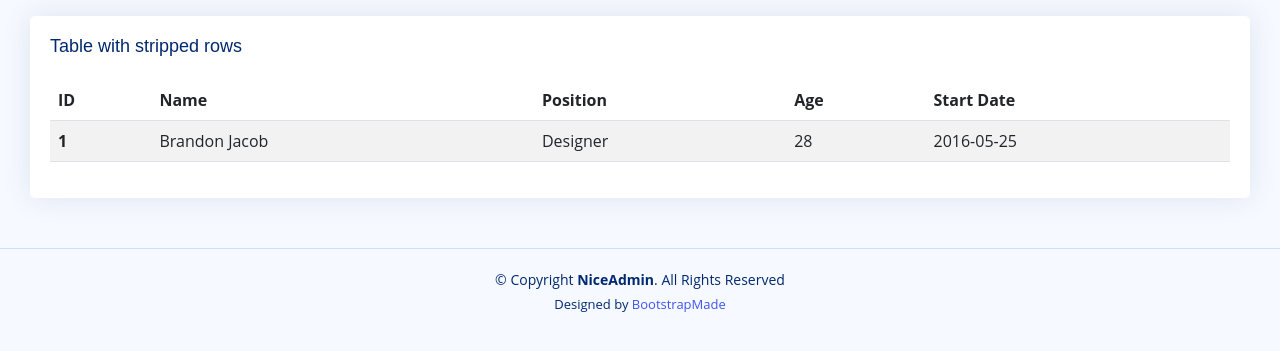
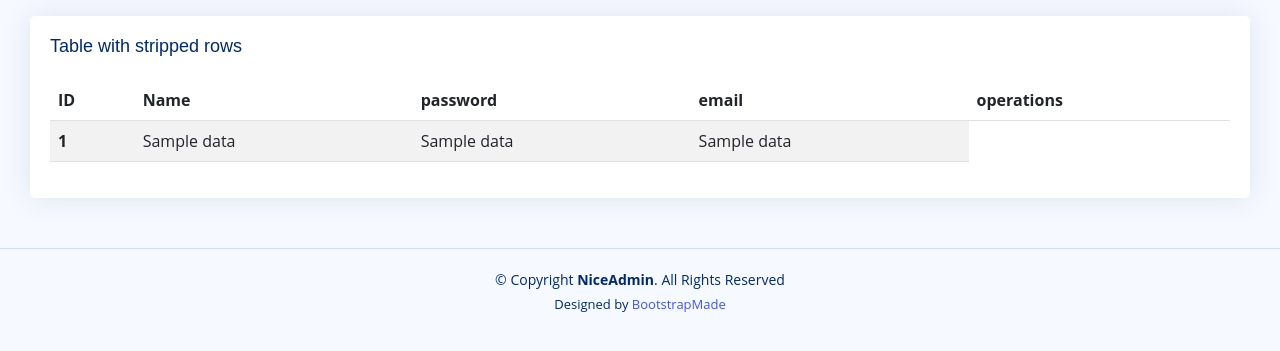
Before and after one commit to thega1/ga1, a Flask app: template templates/tables-general.html in a window 1280 px wide. Shown: the part 130-481 px from the top of the page. Run offline with Flask 2, Linux system fonts and the light colour scheme; the template is opened without the code that fills it: most values are stand-ins (such as "Sample title", 1, 10 or a date in 2020); some libraries are stand-ins or nearby versions.

Commit message:
完成了表格页面的调整

```diff
--- a/templates/tables-general.html
+++ b/templates/tables-general.html
@@ -294,19 +294,21 @@
                   <tr>
                     <th scope="col">ID</th>
                     <th scope="col">Name</th>
-                    <th scope="col">Position</th>
-                    <th scope="col">Age</th>
-                    <th scope="col">Start Date</th>
+                    <th scope="col">password</th>
+                    <th scope="col">email</th>
+                    <th scope="col">operations</th>
                   </tr>
                 </thead>
                 <tbody>
-                  <tr>
-                    <th scope="row">1</th>
-                    <td>Brandon Jacob</td>
-                    <td>Designer</td>
-                    <td>28</td>
-                    <td>2016-05-25</td>
+                {% for data in datas %}
+                    <tr>
+                    <th scope="row">{{ data[0] }}</th>
+                    <td>{{ data[1] }}</td>
+                    <td>{{ data[2] }}</td>
+                    <td>{{ data[3] }}</td>
+{#                        <td><a href="/update?id={{ user[0] }}&name={{ user[1] }}&email={{ user[2] }}&pwd={{ user[3] }}">修改</a> <a href="#">删除</a> </td>#}
                   </tr>
+                {% endfor %}
                 </tbody>
               </table>
               <!-- End Table with stripped rows -->
```
